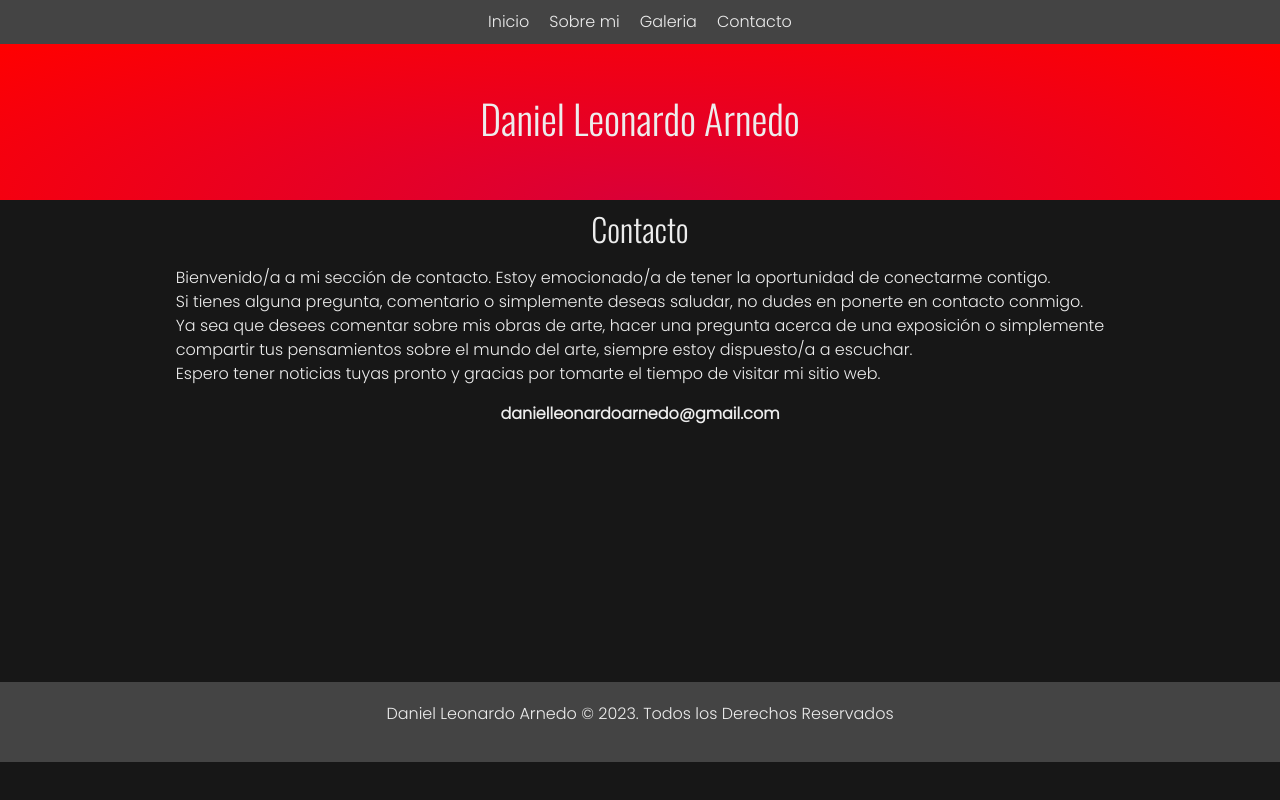
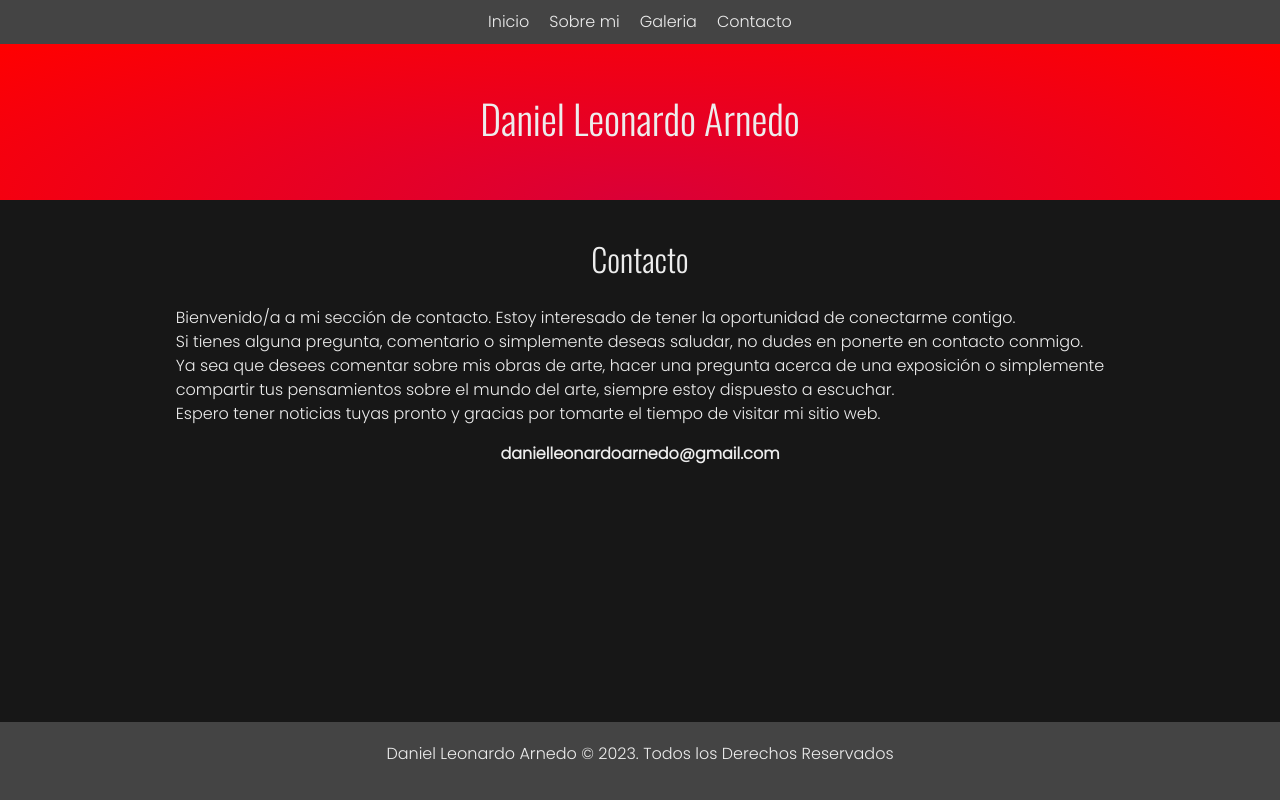
Before and after one commit to mauroarnedo/daniel_arnedo_blog, a React (Vite) app: page /contact in a window 1280 px wide. Built offline with nearby package versions, Linux system fonts and the light colour scheme; no server answers; the database is empty.

Commit message:
fix web style

```diff
--- a/src/Components/About/About.css
+++ b/src/Components/About/About.css
@@ -1,3 +1,4 @@
 .aboutContain {
+    padding: 20px 0;
     max-width: 75vw;
 }
--- a/src/Components/Contact/Contact.jsx
+++ b/src/Components/Contact/Contact.jsx
@@ -6,10 +6,10 @@ const Contact = () => {
         <div className="contact-container">
             <h2>Contacto</h2>
             <p>
-            Bienvenido/a a mi sección de contacto. Estoy emocionado/a de tener la oportunidad de conectarme contigo. <br/>
+            Bienvenido/a a mi sección de contacto. Estoy interesado de tener la oportunidad de conectarme contigo. <br/>
             Si tienes alguna pregunta, comentario o simplemente deseas saludar, no dudes en ponerte en contacto conmigo. <br/>
             Ya sea que desees comentar sobre mis obras de arte, hacer una pregunta acerca de una exposición o simplemente <br/>
-            compartir tus pensamientos sobre el mundo del arte, siempre estoy dispuesto/a a escuchar. <br/>
+            compartir tus pensamientos sobre el mundo del arte, siempre estoy dispuesto a escuchar. <br/>
             Espero tener noticias tuyas pronto y gracias por tomarte el tiempo de visitar mi sitio web.
             </p>
             <span><strong>danielleonardoarnedo@gmail.com</strong></span>
--- a/src/Components/Contact/contact.css
+++ b/src/Components/Contact/contact.css
@@ -1,5 +1,5 @@
 .contact-container {
-	padding-bottom: 20vw;
+    padding: 20px 0 20vw;
 	width: 75vw;
 	display: flex;
 	flex-direction: column;
@@ -8,5 +8,5 @@
 }
 
 .contact-container h2 {
-	padding: 10px 0;
+	padding: 20px 0;
 }
--- a/src/Components/Works/Works.css
+++ b/src/Components/Works/Works.css
@@ -1,5 +1,5 @@
 .works {
-    margin: 2rem auto;
+    margin: 10px auto;
     max-width: 100vw;
     display: flex;
     align-items: center;
```
